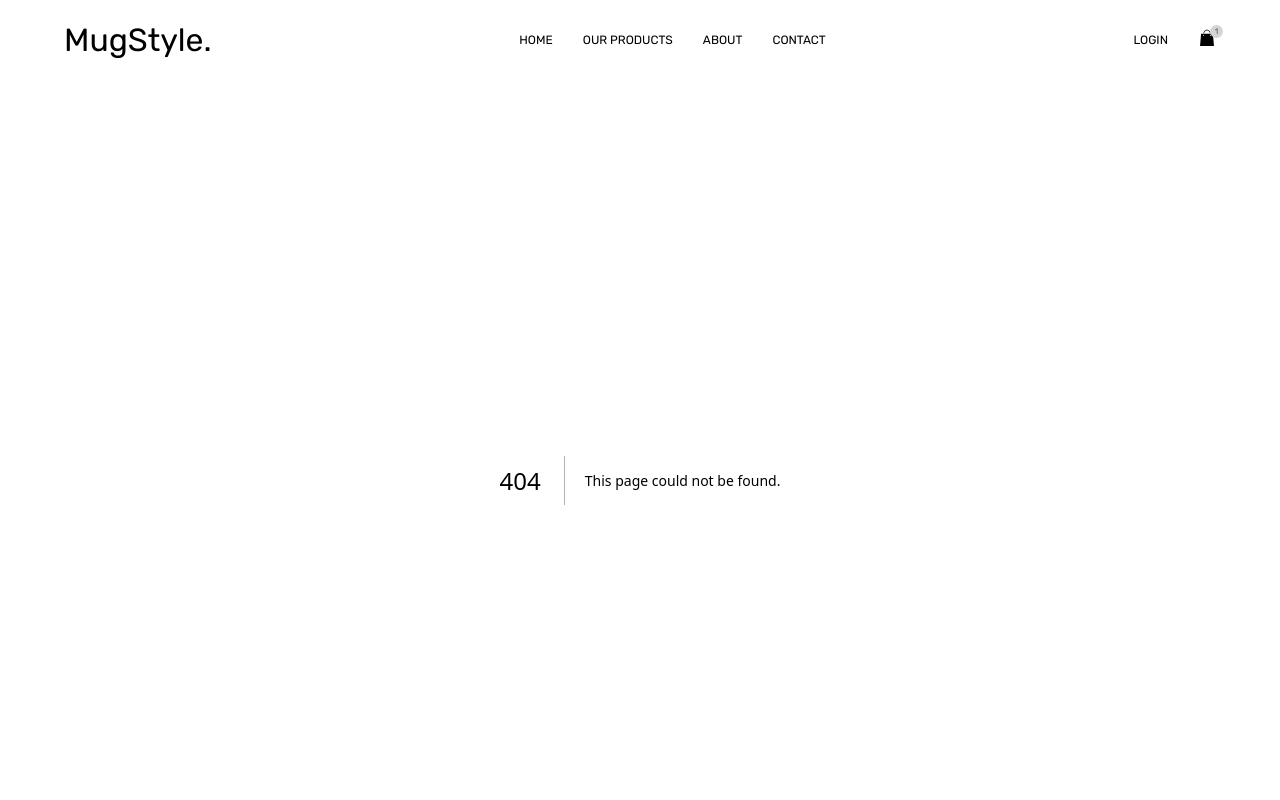
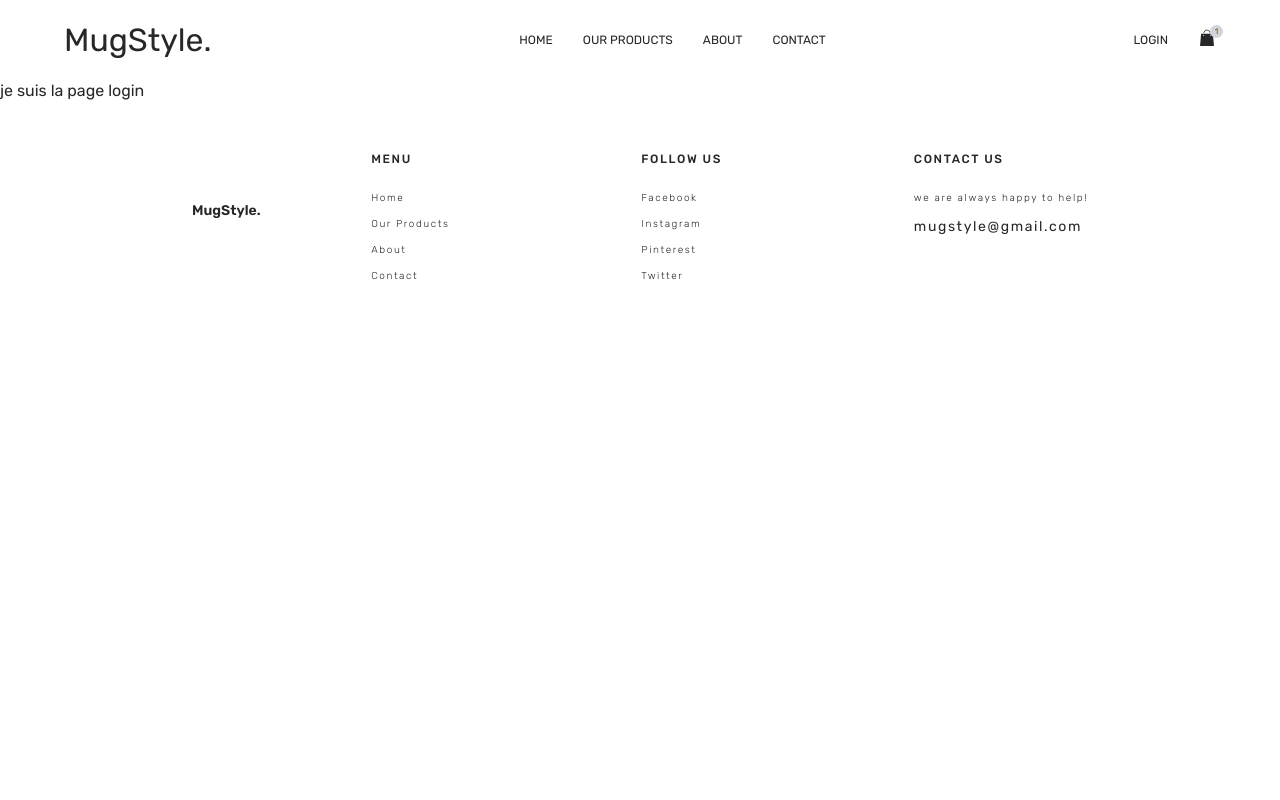
Before and after one commit to Morganefrlr/eshop-mugstyle2024, a Next.js app: page /login in a window 1280 px wide. Before the commit this address had no page. Shown: the top 800 px of the page. Built offline with nearby package versions, Linux system fonts and the light colour scheme.

Commit message:
T10: page Login & add links page

```diff
--- /dev/null
+++ b/src/app/login/page.tsx
@@ -0,0 +1,11 @@
+import React from 'react';
+
+const page = () => {
+    return (
+        <div>
+            je suis la page login
+        </div>
+    );
+};
+
+export default page;
--- a/src/app/navbar/Navbar.tsx
+++ b/src/app/navbar/Navbar.tsx
@@ -4,7 +4,7 @@ import { useState } from "react";
 import {GiShoppingBag} from 'react-icons/gi'
 import NavbarLinksMenu from "./NavbarLinksMenu";
 import NavbarResponsive from "./NavbarResponsive";
-import Logo from "../../reusableComponents/logo";
+import Logo from "../../reusableComponents/Logo";
 
 
 
@@ -23,7 +23,7 @@ const Navbar = () => {
             <NavbarLinksMenu className={'middleContainerNavbar'}/>
 
             <div className="rightContainerNavbar">
-                <Link href="/">login</Link>
+                <Link href="/login">login</Link>
 
                 <div className="cartIconNavbar">
                     <Link href="/"><GiShoppingBag /></Link>
--- a/src/app/navbar/navbarLinksConfig.tsx
+++ b/src/app/navbar/navbarLinksConfig.tsx
@@ -7,7 +7,7 @@ export const navbarLinksConfig = [
         href:'/',
     },{
         label:'our products',
-        href:'/',
+        href:'/our-products',
     },{
         label:'about',
         href:'/',
```
